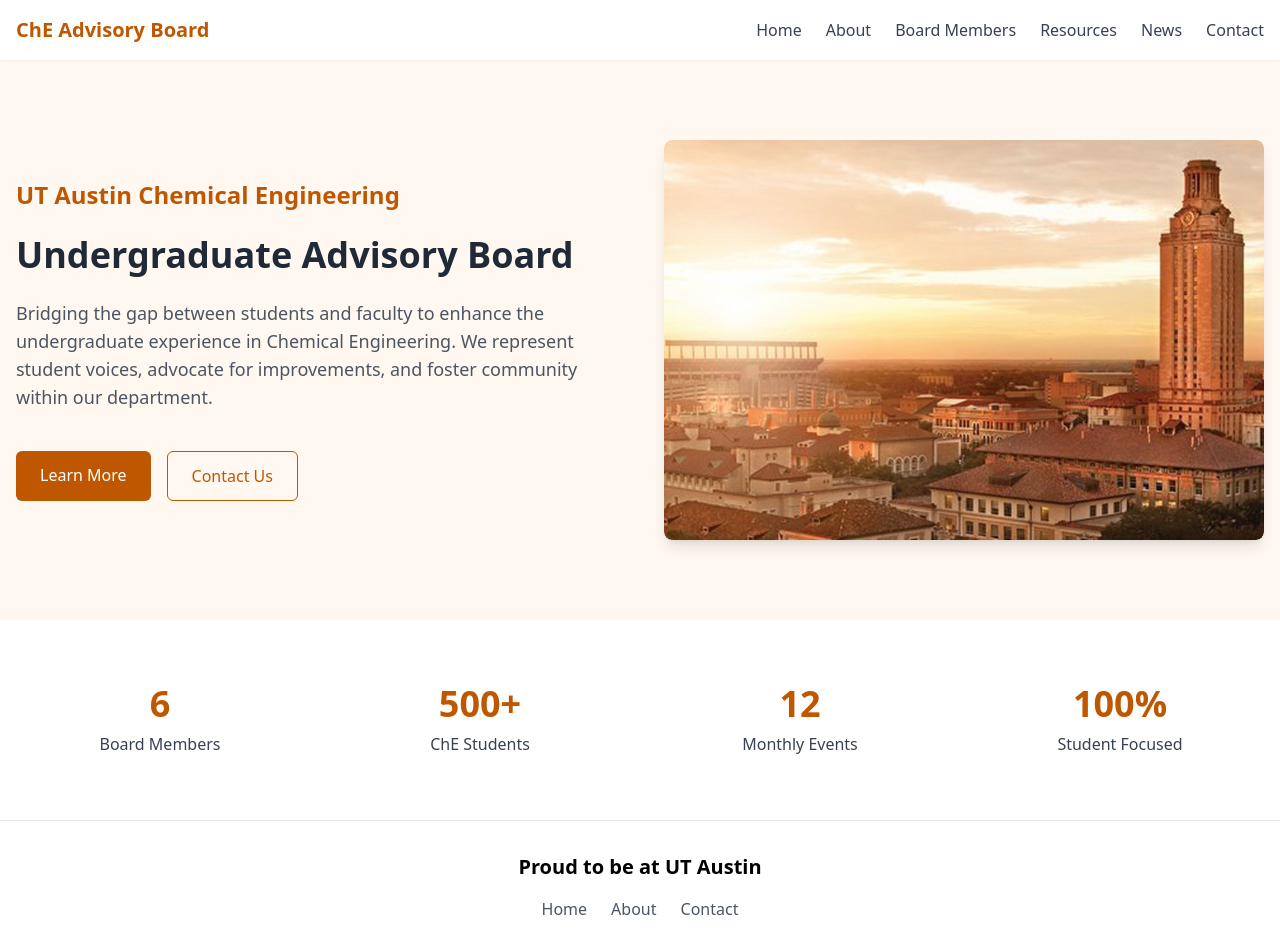
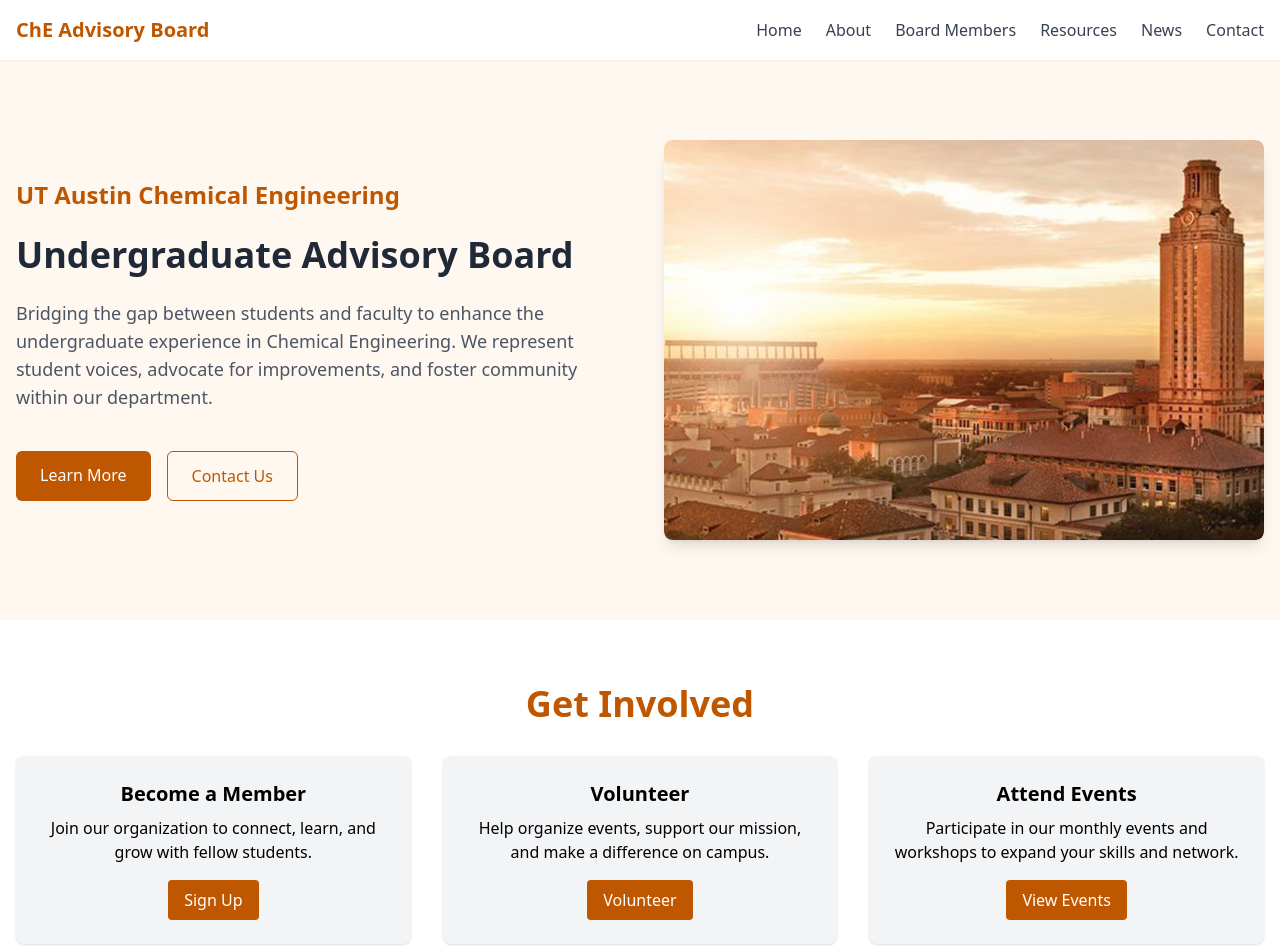
Before and after one commit to cheuab/texas, a React app: page / in a window 1280 px wide. Shown: the top 947 px of the page. Built offline with nearby package versions, Linux system fonts and the light colour scheme; the HTML template or start-up script is replaced by a standard one.

Commit message:
get involved

```diff
--- /dev/null
+++ b/src/components/GetStarted.tsx
@@ -0,0 +1,30 @@
+import React from 'react';
+
+const GetInvolved = () => {
+  return (
+    <section className="py-16 bg-white">
+      <div className="container mx-auto px-4">
+        <h2 className="text-3xl md:text-4xl font-bold text-center text-[#BF5700] mb-8">Get Involved</h2>
+        <div className="grid grid-cols-1 md:grid-cols-3 gap-8">
+          <div className="bg-gray-100 p-6 rounded-lg shadow text-center">
+            <h3 className="text-xl font-semibold mb-2">Become a Member</h3>
+            <p className="mb-4">Join our organization to connect, learn, and grow with fellow students.</p>
+            <a href="/join" className="inline-block bg-[#BF5700] text-white px-4 py-2 rounded">Sign Up</a>
+          </div>
+          <div className="bg-gray-100 p-6 rounded-lg shadow text-center">
+            <h3 className="text-xl font-semibold mb-2">Volunteer</h3>
+            <p className="mb-4">Help organize events, support our mission, and make a difference on campus.</p>
+            <a href="/volunteer" className="inline-block bg-[#BF5700] text-white px-4 py-2 rounded">Volunteer</a>
+          </div>
+          <div className="bg-gray-100 p-6 rounded-lg shadow text-center">
+            <h3 className="text-xl font-semibold mb-2">Attend Events</h3>
+            <p className="mb-4">Participate in our monthly events and workshops to expand your skills and network.</p>
+            <a href="/events" className="inline-block bg-[#BF5700] text-white px-4 py-2 rounded">View Events</a>
+          </div>
+        </div>
+      </div>
+    </section>
+  );
+};
+
+export default GetInvolved;
--- a/src/components/Stats.tsx
+++ /dev/null
@@ -1,29 +0,0 @@
-import React from 'react';
-const Stats = () => {
-  const stats = [{
-    number: '6',
-    label: 'Board Members'
-  }, {
-    number: '500+',
-    label: 'ChE Students'
-  }, {
-    number: '12',
-    label: 'Monthly Events'
-  }, {
-    number: '100%',
-    label: 'Student Focused'
-  }];
-  return <section className="py-16 bg-white">
-      <div className="container mx-auto px-4">
-        <div className="grid grid-cols-2 md:grid-cols-4 gap-8 text-center">
-          {stats.map((stat, index) => <div key={index} className="space-y-2">
-              <p className="text-[#BF5700] text-3xl md:text-4xl font-bold">
-                {stat.number}
-              </p>
-              <p className="text-gray-700">{stat.label}</p>
-            </div>)}
-        </div>
-      </div>
-    </section>;
-};
-export default Stats;
--- a/src/pages/HomePage.tsx
+++ b/src/pages/HomePage.tsx
@@ -1,10 +1,10 @@
 import React from 'react';
 import Hero from '../components/Hero';
-import Stats from '../components/Stats';
+import GetStarted from '../components/GetStarted';
 const HomePage = () => {
   return <div>
       <Hero />
-      <Stats />
+      <GetStarted />
     </div>;
 };
 export default HomePage;
```
